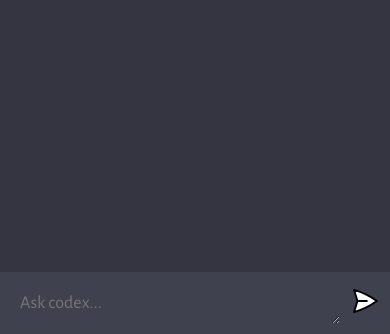
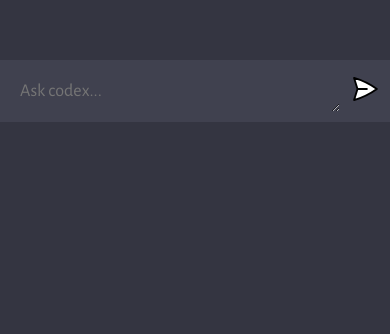
Before and after one commit to Hariharan107/Messi_X, a website built with Vite: page client/index.html in a window 390 px wide. Shown: the part 510-844 px from the top of the page. Built offline with nearby package versions, Linux system fonts and the light colour scheme.

Commit message:
update the mobile size

```diff
--- a/client/style.css
+++ b/client/style.css
@@ -21,7 +21,11 @@
   align-items: center;
   justify-content: space-between;
 }
-
+@media only screen and (max-width: 767px) {
+  #app {
+    height: 39.5rem;
+  }
+}
 #chat_container {
   flex: 1;
   width: 100%;
```
